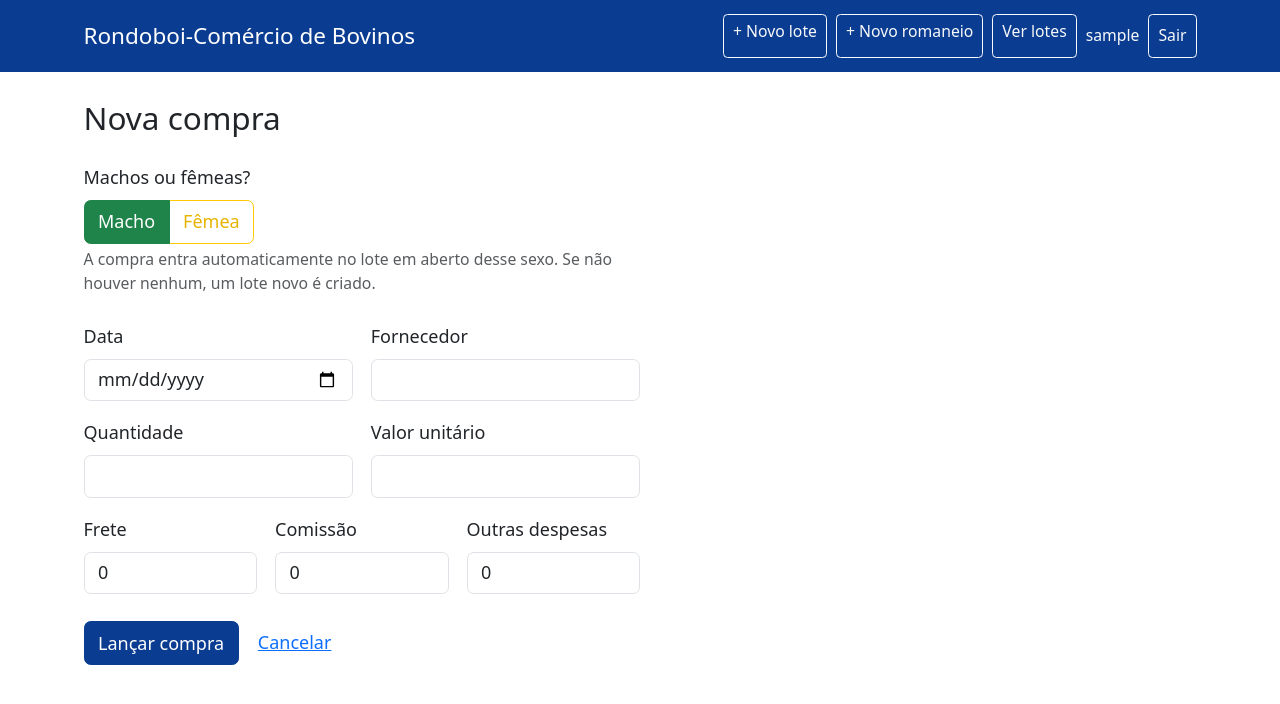
After one commit to eudoxiamoura/GCB-Rondoboi, a Flask app: page /lotes/comprar in a window 1280 px wide. The commit adds this page. Shown: the top 704 px of the page. Run offline with Flask 3, Linux system fonts and the light colour scheme; the visitor is signed in with stand-in values (Sample User, id 1).

Commit message:
Atualiza README e implementa nova funcionalidade de compra, permitindo lançamentos diretos em lotes abertos, além de melhorias na interface do usuário.

```diff
--- a/app/__init__.py
+++ b/app/__init__.py
@@ -51,18 +51,20 @@ def create_app(config_class=Config):
         lotes = models.Lote.query.filter_by(is_rascunho=False).all()
         resumos = {lote.id: resumo_do_lote(lote) for lote in lotes}
         total_lotes = len(lotes)
-        total_investido = sum(resumo.custo_total_lote for resumo in resumos.values())
+        total_movimentado = sum(resumo.custo_total_lote for resumo in resumos.values())
         total_estoque = sum(resumo.sobra for resumo in resumos.values())
 
         lotes_abertos = [lote for lote in lotes if lote.status == "aberto"]
         lotes_abertos.sort(key=lambda lote: lote.data_criacao, reverse=True)
         lotes_machos = [lote for lote in lotes_abertos if lote.sexo == "macho"]
         lotes_femeas = [lote for lote in lotes_abertos if lote.sexo == "femea"]
+        total_em_aberto = sum(resumos[lote.id].custo_total_lote for lote in lotes_abertos)
 
         return render_template(
             "inicio.html",
             total_lotes=total_lotes,
-            total_investido=total_investido,
+            total_movimentado=total_movimentado,
+            total_em_aberto=total_em_aberto,
             total_estoque=total_estoque,
             resumos=resumos,
             lotes_machos=lotes_machos,
--- a/app/routes/lotes.py
+++ b/app/routes/lotes.py
@@ -6,10 +6,15 @@ from flask_login import login_required
 
 from app import db
 from app.calculos import formatar_brl, resumo_do_lote
-from app.models import Lote, SobraTransferida, Venda
+from app.models import Compra, Lote, SobraTransferida, Venda
 
 lotes_bp = Blueprint("lotes", __name__, url_prefix="/lotes")
 lotes_bp.before_request(login_required(lambda: None))
+
+MESES_PT = [
+    "Janeiro", "Fevereiro", "Março", "Abril", "Maio", "Junho",
+    "Julho", "Agosto", "Setembro", "Outubro", "Novembro", "Dezembro",
+]
 
 
 def _proximo_numero_lote():
@@ -23,11 +28,71 @@ def _proximo_numero_lote():
     return f"{maior + 1:03d}"
 
 
+def _parse_data_compra(valor):
+    if not valor:
+        return date.today()
+    return date.fromisoformat(valor)
+
+
 @lotes_bp.route("/")
 def index():
-    lotes = Lote.query.filter_by(is_rascunho=False).order_by(Lote.data_criacao.desc()).all()
+    status_filtro = request.args.get("status")
+    query = Lote.query.filter_by(is_rascunho=False)
+    if status_filtro in ("aberto", "encerrado"):
+        query = query.filter_by(status=status_filtro)
+    lotes = query.order_by(Lote.data_criacao.desc()).all()
     resumos = {lote.id: resumo_do_lote(lote) for lote in lotes}
-    return render_template("lotes_lista.html", lotes=lotes, resumos=resumos)
+    return render_template("lotes_lista.html", lotes=lotes, resumos=resumos, status_filtro=status_filtro)
+
+
+@lotes_bp.route("/comprar", methods=["GET", "POST"])
+def comprar():
+    """Lança uma compra sem precisar escolher o lote: cai automaticamente
+    no lote em aberto do sexo escolhido (ou cria um novo, se não houver)."""
+    if request.method == "POST":
+        sexo = request.form.get("sexo")
+        if sexo not in ("macho", "femea"):
+            flash("Selecione se a compra é de machos ou fêmeas.", "erro")
+            return render_template("nova_compra.html")
+
+        fornecedor = request.form.get("fornecedor", "").strip()
+        quantidade = int(request.form.get("quantidade") or 0)
+
+        if not fornecedor or quantidade <= 0:
+            flash("Informe o fornecedor e uma quantidade válida.", "erro")
+            return render_template("nova_compra.html")
+
+        lote = (
+            Lote.query.filter_by(status="aberto", sexo=sexo, is_rascunho=False)
+            .order_by(Lote.data_criacao.desc())
+            .first()
+        )
+        if lote is None:
+            hoje = date.today()
+            lote = Lote(
+                numero=_proximo_numero_lote(),
+                descricao=f"{'Machos' if sexo == 'macho' else 'Fêmeas'} - {MESES_PT[hoje.month - 1]}",
+                sexo=sexo,
+                data_criacao=hoje,
+            )
+            db.session.add(lote)
+            db.session.flush()
+
+        db.session.add(Compra(
+            lote_id=lote.id,
+            data=_parse_data_compra(request.form.get("data")),
+            fornecedor=fornecedor,
+            quantidade=quantidade,
+            valor_unitario=float(request.form.get("valor_unitario") or 0.0),
+            frete=float(request.form.get("frete") or 0.0),
+            comissao=float(request.form.get("comissao") or 0.0),
+            outras_despesas=float(request.form.get("outras_despesas") or 0.0),
+        ))
+        db.session.commit()
+        flash(f"Compra lançada no lote {lote.nome_completo}.", "sucesso")
+        return redirect(url_for("lotes.detalhe", lote_id=lote.id))
+
+    return render_template("nova_compra.html")
 
 
 @lotes_bp.route("/novo", methods=["GET", "POST"])
--- /dev/null
+++ b/app/templates/nova_compra.html
@@ -0,0 +1,58 @@
+{% extends "base.html" %}
+{% block title %}Nova compra{% endblock %}
+
+{% block content %}
+<h1 class="h3 mb-4">Nova compra</h1>
+
+<form method="post" class="col-lg-6">
+  <div class="mb-4">
+    <label class="form-label d-block">Machos ou fêmeas?</label>
+    <div class="btn-group" role="group">
+      <input type="radio" class="btn-check" name="sexo" id="sexo-macho" value="macho" autocomplete="off"
+             {{ "checked" if request.form.get("sexo") != "femea" }}>
+      <label class="btn btn-outline-success" for="sexo-macho">Macho</label>
+
+      <input type="radio" class="btn-check" name="sexo" id="sexo-femea" value="femea" autocomplete="off"
+             {{ "checked" if request.form.get("sexo") == "femea" }}>
+      <label class="btn btn-outline-warning" for="sexo-femea">Fêmea</label>
+    </div>
+    <div class="form-text">A compra entra automaticamente no lote em aberto desse sexo. Se não houver nenhum, um lote novo é criado.</div>
+  </div>
+
+  <div class="row g-3">
+    <div class="col-12 col-sm-6">
+      <label class="form-label">Data</label>
+      <input type="date" name="data" class="form-control" value="{{ request.form.get('data', '') }}">
+    </div>
+    <div class="col-12 col-sm-6">
+      <label class="form-label">Fornecedor</label>
+      <input type="text" name="fornecedor" class="form-control" value="{{ request.form.get('fornecedor', '') }}" required>
+    </div>
+    <div class="col-6">
+      <label class="form-label">Quantidade</label>
+      <input type="number" name="quantidade" class="form-control" value="{{ request.form.get('quantidade', '') }}" required>
+    </div>
+    <div class="col-6">
+      <label class="form-label">Valor unitário</label>
+      <input type="number" step="0.01" name="valor_unitario" class="form-control" value="{{ request.form.get('valor_unitario', '') }}" required>
+    </div>
+    <div class="col-6 col-sm-4">
+      <label class="form-label">Frete</label>
+      <input type="number" step="0.01" name="frete" class="form-control" value="{{ request.form.get('frete', '0') }}">
+    </div>
+    <div class="col-6 col-sm-4">
+      <label class="form-label">Comissão</label>
+      <input type="number" step="0.01" name="comissao" class="form-control" value="{{ request.form.get('comissao', '0') }}">
+    </div>
+    <div class="col-12 col-sm-4">
+      <label class="form-label">Outras despesas</label>
+      <input type="number" step="0.01" name="outras_despesas" class="form-control" value="{{ request.form.get('outras_despesas', '0') }}">
+    </div>
+  </div>
+
+  <div class="mt-4">
+    <button type="submit" class="btn btn-primary">Lançar compra</button>
+    <a href="{{ url_for('index') }}" class="btn btn-link">Cancelar</a>
+  </div>
+</form>
+{% endblock %}
```
Also changed, not shown: app/templates/inicio.html (+13 -6 lines), app/templates/lotes_lista.html (+12 -3 lines), README.md.
